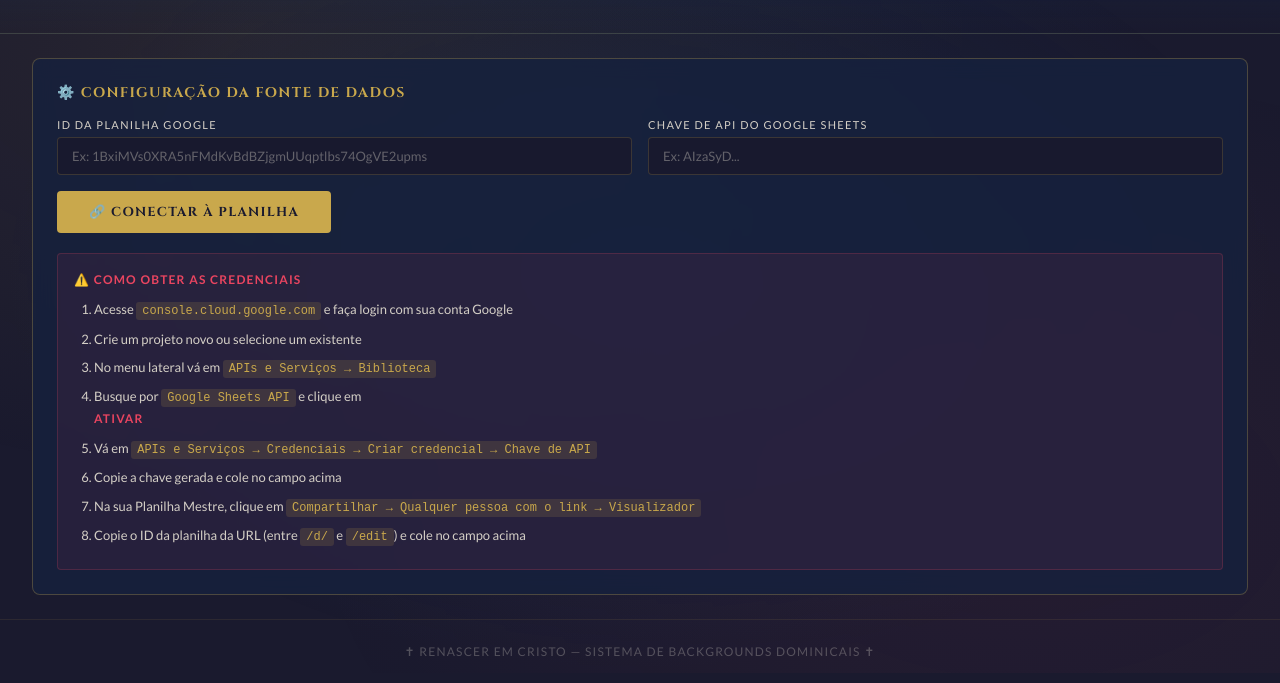
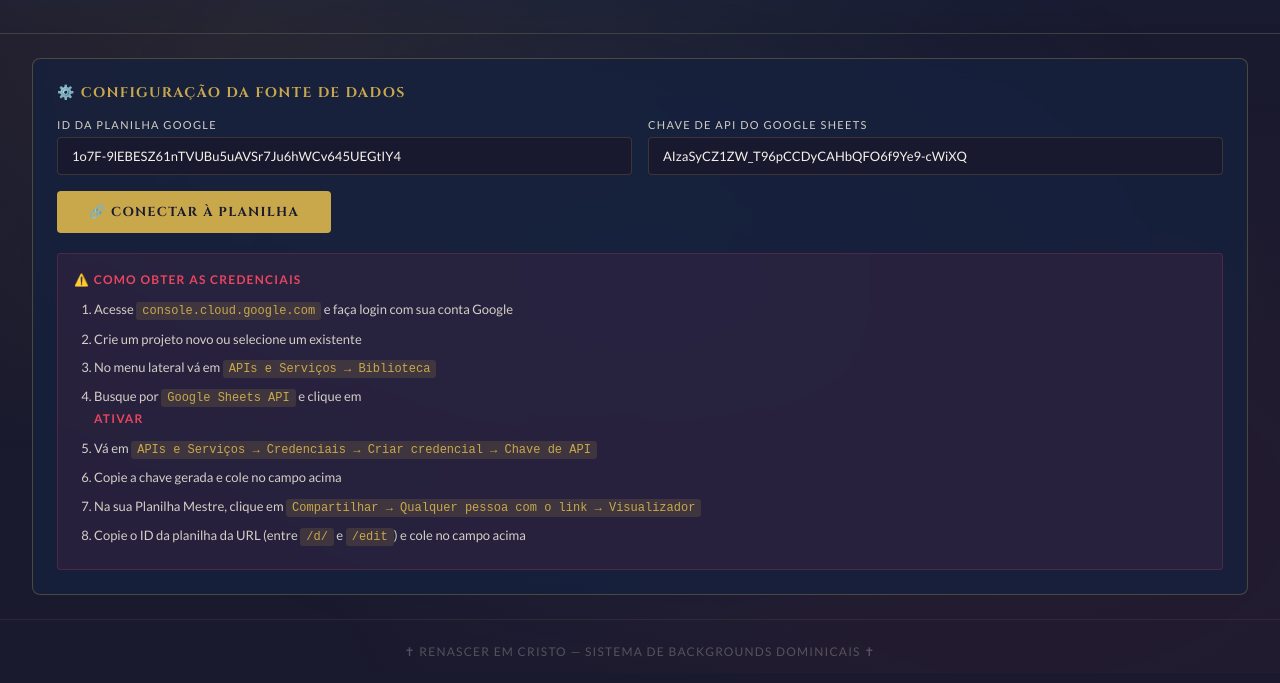
Before and after one commit to videorenascerhall/renascer-backgrounds, a plain HTML site: page index.html in a window 1280 px wide. Shown: the part 127-810 px from the top of the page. Drawn offline with Linux system fonts and the light colour scheme; no server answers.

Commit message:
Add files via upload

```diff
--- a/index.html
+++ b/index.html
@@ -764,8 +764,8 @@
 <script>
   // ── Estado global ──
   var CONFIG = {
-    planilhaId: localStorage.getItem('planilhaId') || '',
-    apiKey:     localStorage.getItem('apiKey')     || '',
+    planilhaId: '1o7F-9lEBESZ61nTVUBu5uAVSr7Ju6hWCv645UEGtIY4',
+    apiKey:     'AIzaSyCZ1ZW_T96pCCDyCAHbQFO6f9Ye9-cWiXQ',
     baseUrl:    'https://sheets.googleapis.com/v4/spreadsheets'
   };
 
@@ -777,7 +777,7 @@
   window.onload = function() {
     if (CONFIG.planilhaId) document.getElementById('planilhaId').value = CONFIG.planilhaId;
     if (CONFIG.apiKey)     document.getElementById('apiKey').value     = CONFIG.apiKey;
-    if (CONFIG.planilhaId && CONFIG.apiKey) conectar();
+    conectar();
   };
 
   // ── Conectar e carregar dados ──
```
